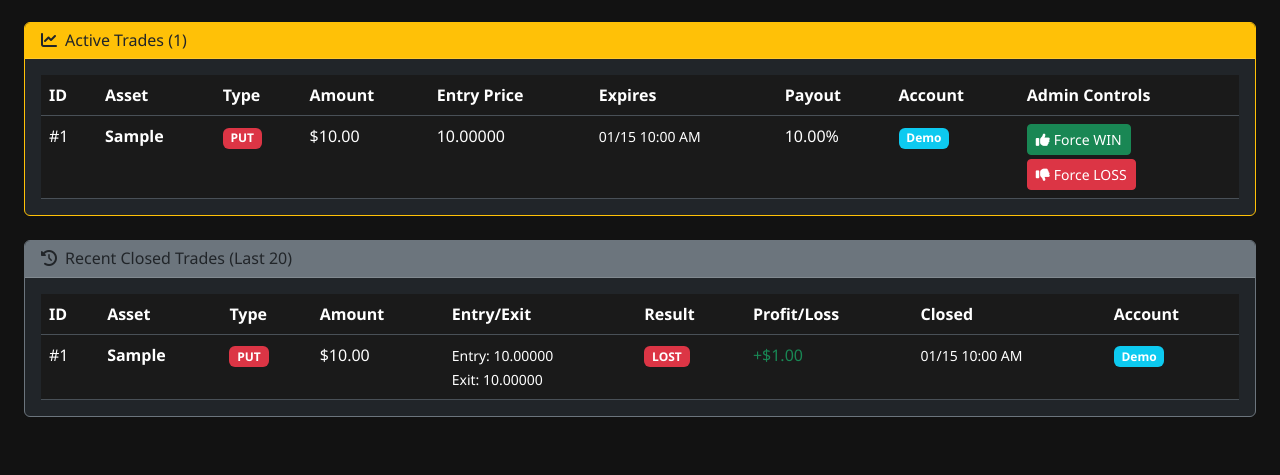
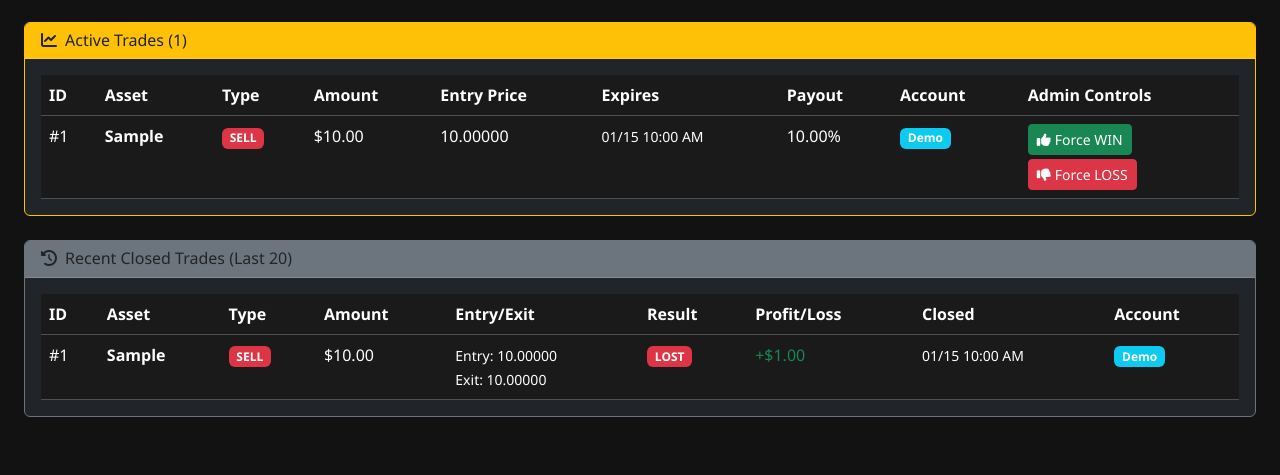
Before and after one commit to amanu477/trade-horizon, a Flask app: template templates/admin/user_detail.html in a window 1280 px wide. Shown: the part 661-1136 px from the top of the page. Run offline with Flask 3, Linux system fonts and the light colour scheme; the template is opened without the code that fills it: values that come from a table or form of the project are taken from there, others are empty; tables that the repository leaves empty hold one stand-in row (values such as "Sample post"); some libraries are stand-ins or nearby versions.

Commit message:
Update order types to use clearer and more intuitive trading terminology
Replaces "CALL" with "BUY" and "PUT" with "SELL" across the platform for improved clarity.

Replit-Commit-Author: Agent
Replit-Commit-Session-Id: 5eed7744-6818-40cc-8891-cd9ea0f9cfc0
Replit-Commit-Screenshot-Url: https://storage.googleapis.com/screenshot-production-us-central1/fc00bf03-5057-4343-9f19-c7f19a483e52/630e3c66-3743-40e0-9334-14cf524efc84.jpg

```diff
--- a/static/js/simple-tradingview.js
+++ b/static/js/simple-tradingview.js
@@ -178,10 +178,10 @@ class SimpleTradingView {
 
                 <div style="display: flex; gap: 10px; margin-bottom: 20px;">
                     <button id="modal-call-btn" style="flex: 1; background: #26a69a; color: white; border: none; padding: 15px; border-radius: 6px; font-size: 16px; font-weight: bold; cursor: pointer;">
-                        ▲ CALL
+                        ▲ BUY
                     </button>
                     <button id="modal-put-btn" style="flex: 1; background: #ef5350; color: white; border: none; padding: 15px; border-radius: 6px; font-size: 16px; font-weight: bold; cursor: pointer; opacity: 0.6;">
-                        ▼ PUT
+                        ▼ SELL
                     </button>
                 </div>
 
--- a/templates/admin/orders.html
+++ b/templates/admin/orders.html
@@ -54,7 +54,7 @@
                                 <td><strong>{{ trade.asset }}</strong></td>
                                 <td>
                                     <span class="badge bg-{{ 'success' if trade.trade_type == 'call' else 'danger' }}">
-                                        {{ trade.trade_type.upper() }}
+                                        {{ 'BUY' if trade.trade_type == 'call' else 'SELL' }}
                                     </span>
                                 </td>
                                 <td>${{ "%.2f"|format(trade.amount) }}</td>
--- a/templates/admin/user_detail.html
+++ b/templates/admin/user_detail.html
@@ -224,9 +224,9 @@
                                         <td><strong>{{ trade.asset }}</strong></td>
                                         <td>
                                             {% if trade.trade_type == 'call' %}
-                                                <span class="badge bg-success">CALL</span>
+                                                <span class="badge bg-success">BUY</span>
                                             {% else %}
-                                                <span class="badge bg-danger">PUT</span>
+                                                <span class="badge bg-danger">SELL</span>
                                             {% endif %}
                                         </td>
                                         <td>${{ "%.2f"|format(trade.amount) }}</td>
@@ -309,9 +309,9 @@
                                         <td><strong>{{ trade.asset }}</strong></td>
                                         <td>
                                             {% if trade.trade_type == 'call' %}
-                                                <span class="badge bg-success">CALL</span>
+                                                <span class="badge bg-success">BUY</span>
                                             {% else %}
-                                                <span class="badge bg-danger">PUT</span>
+                                                <span class="badge bg-danger">SELL</span>
                                             {% endif %}
                                         </td>
                                         <td>${{ "%.2f"|format(trade.amount) }}</td>
```
Also changed, not shown: replit.md (+1 -0 lines).
